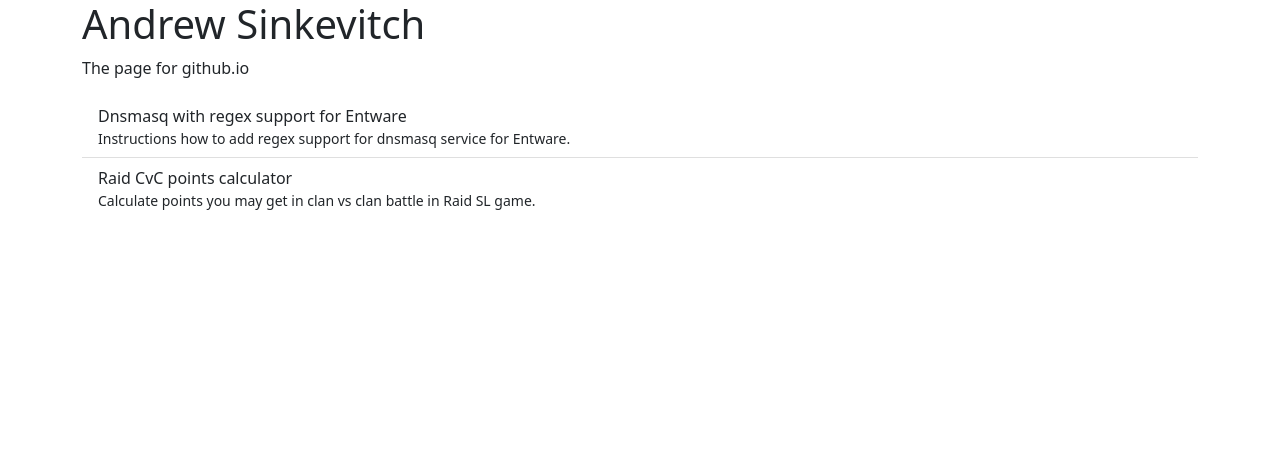
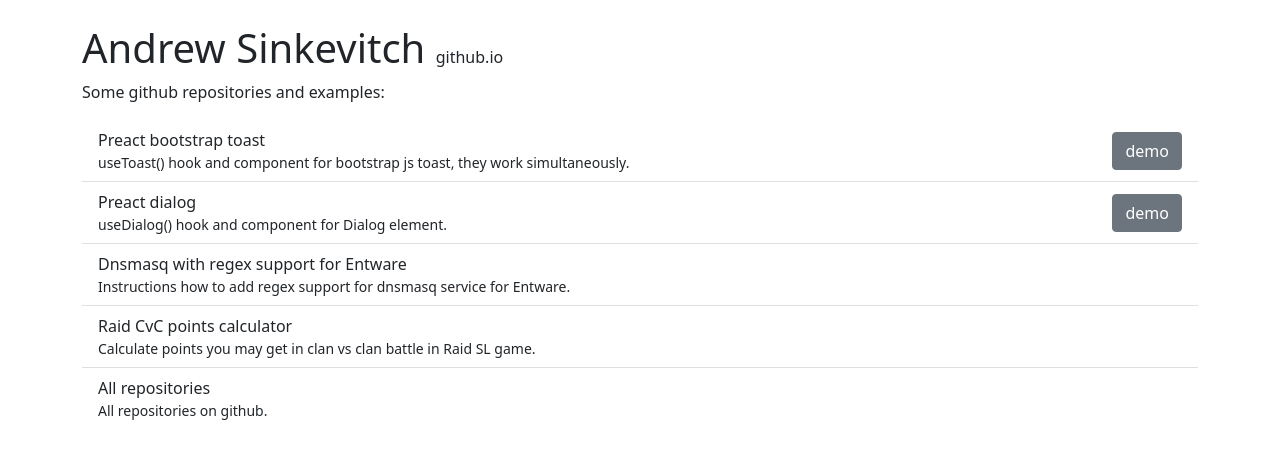
Before and after one commit to thinkawitch/thinkawitch.github.io, a plain HTML site: page index.html in a window 1280 px wide. Drawn offline with nearby package versions, Linux system fonts and the light colour scheme.

Commit message:
links to preact dialog, preact bootstrap toast

```diff
--- a/index.html
+++ b/index.html
@@ -5,30 +5,65 @@
     <meta name="viewport" content="width=device-width, initial-scale=1">
     <meta name="google-site-verification" content="LnKeuvnVa6XsAJOn_W32QYtypvZCg_oRlRzQQ5VP984" />
     <title>Andrew Sinkevitch</title>
+    <meta name="keywords" content="sinkevitch, thinkawitch">
     <link href="https://cdn.jsdelivr.net/npm/bootstrap@5.1.3/dist/css/bootstrap.min.css" rel="stylesheet" integrity="sha384-1BmE4kWBq78iYhFldvKuhfTAU6auU8tT94WrHftjDbrCEXSU1oBoqyl2QvZ6jIW3" crossorigin="anonymous">
+    <style>
+        h1 small { font-weight: normal; font-size: 1rem; }
+        .link-dark:hover { color: var(--bs-primary); }
+        .btn-secondary:hover { background-color: var(--bs-primary); }
+    </style>
 </head>
 <body>
 
-<div class="container-md">
+<div class="container-md mt-4">
 
-    <h1>Andrew Sinkevitch</h1>
-    <p>The page for github.io</p>
+    <h1>Andrew Sinkevitch <small>github.io</small></h1>
+    <p>Some github repositories and examples:</p>
 
     <div class="list-group list-group-flush">
-        <a class="list-group-item list-group-item-action" href="https://github.com/thinkawitch/dnsmasq-regex-entware">
+        <div class="list-group-item d-flex justify-content-between align-items-center">
+            <a class="link-dark text-decoration-none" href="https://github.com/thinkawitch/preact-bs-toast">
+                Preact bootstrap toast
+                <div class="small">
+                    useToast() hook and component for bootstrap js toast, they work simultaneously.
+                </div>
+            </a>
+            <a class="btn btn-secondary" href="https://thinkawitch.github.io/preact-bs-toast/">demo</a>
+        </div>
+        <div class="list-group-item d-flex justify-content-between align-items-center">
+            <a class="link-dark text-decoration-none" href="https://github.com/thinkawitch/preact-dialog">
+                Preact dialog
+                <div class="small">
+                    useDialog() hook and component for Dialog element.
+                </div>
+            </a>
+            <a class="btn btn-secondary" href="https://thinkawitch.github.io/preact-dialog/">demo</a>
+        </div>
+        <div class="list-group-item d-flex justify-content-between align-items-center">
+            <a class="link-dark text-decoration-none" href="https://github.com/thinkawitch/dnsmasq-regex-entware">
                 Dnsmasq with regex support for Entware
                 <div class="small">
                     Instructions how to add regex support for dnsmasq service for Entware.
                 </div>
             </a>
-        <a class="list-group-item list-group-item-action" href="https://thinkawitch.github.io/raid-cvc-points-calcucator/">
+        </div>
+        <div class="list-group-item d-flex justify-content-between align-items-center">
+            <a class="link-dark text-decoration-none" href="https://thinkawitch.github.io/raid-cvc-points-calcucator/">
                 Raid CvC points calculator
                 <div class="small">
                     Calculate points you may get in clan vs clan battle in Raid SL game.
                 </div>
             </a>
         </div>
-
+        <div class="list-group-item d-flex justify-content-between align-items-center">
+            <a class="link-dark text-decoration-none" href="https://github.com/thinkawitch">
+                All repositories
+                <div class="small">
+                    All repositories on github.
+                </div>
+            </a>
+        </div>
+    </div>
 </div>
 
 </body>
```
Also changed, not shown: 1 other file. Lines whose indentation alone changed are shown as unchanged.
